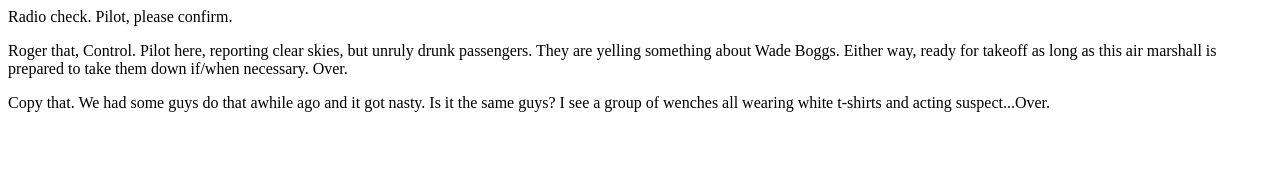
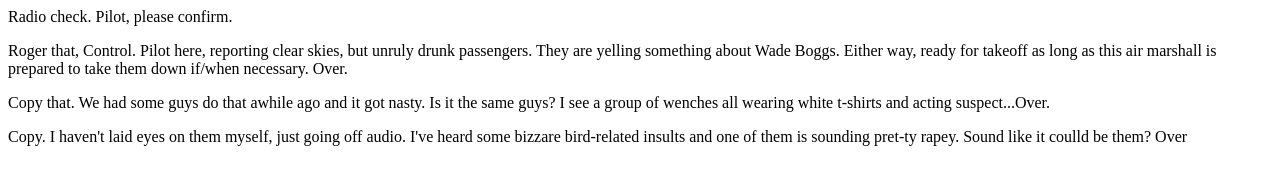
Before and after one commit to rlag94/communication-log, a plain HTML site: page index.html in a window 1280 px wide. Drawn offline with Linux system fonts and the light colour scheme.

Commit message:
Please no

```diff
--- a/index.html
+++ b/index.html
@@ -3,5 +3,6 @@
    <p>Radio check. Pilot, please confirm.</p>
    <p>Roger that, Control. Pilot here, reporting clear skies, but unruly drunk passengers. They are yelling something about Wade Boggs. Either way, ready for takeoff as long as this air marshall is prepared to take them down if/when necessary. Over.</p>
     <p>Copy that. We had some guys do that awhile ago and it got nasty. Is it the same guys? I see a group of wenches all wearing white t-shirts and acting suspect...Over. </p>
-</body>
+   <p>Copy. I haven't laid eyes on them myself, just going off audio. I've heard some bizzare bird-related insults and one of them is sounding pret-ty rapey. Sound like it coulld be them? Over</p>
+   </body>
 </html>
```
